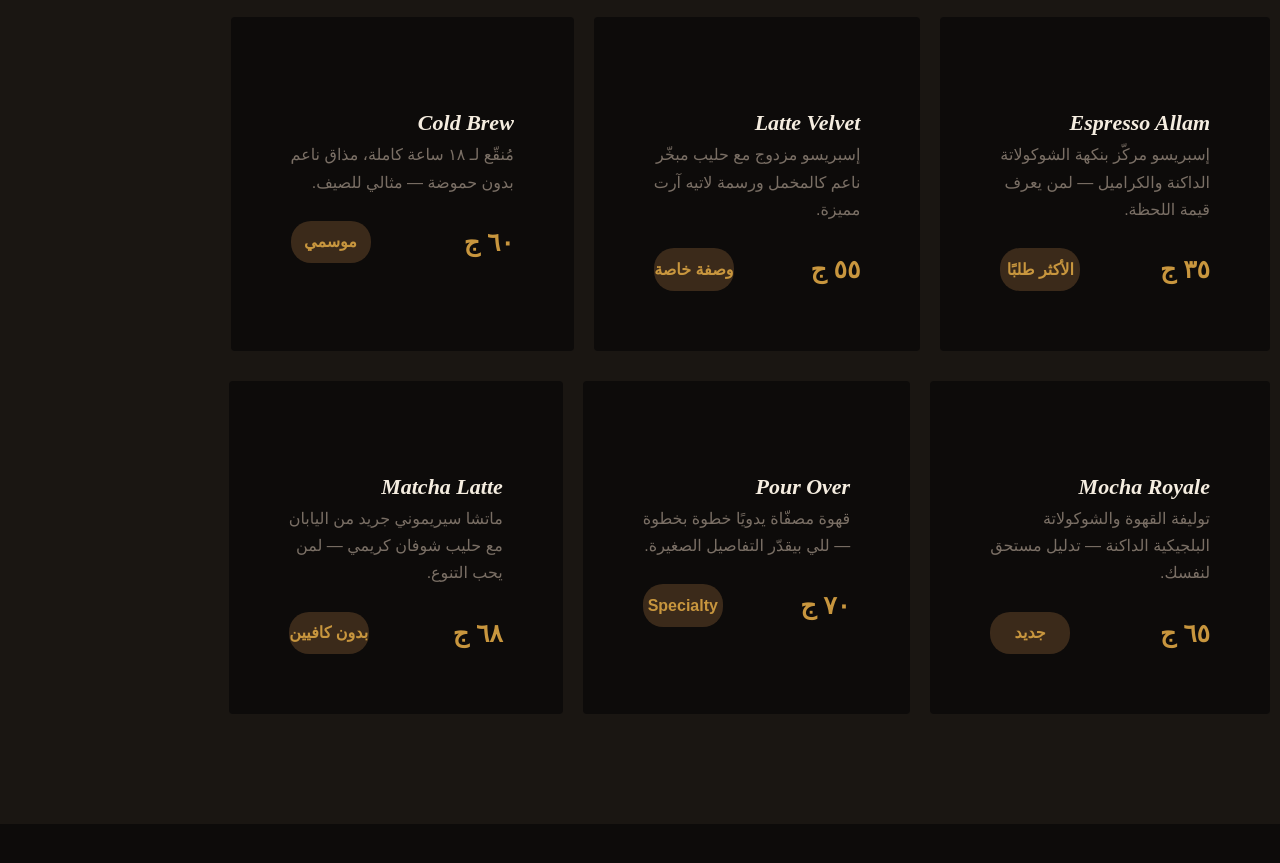
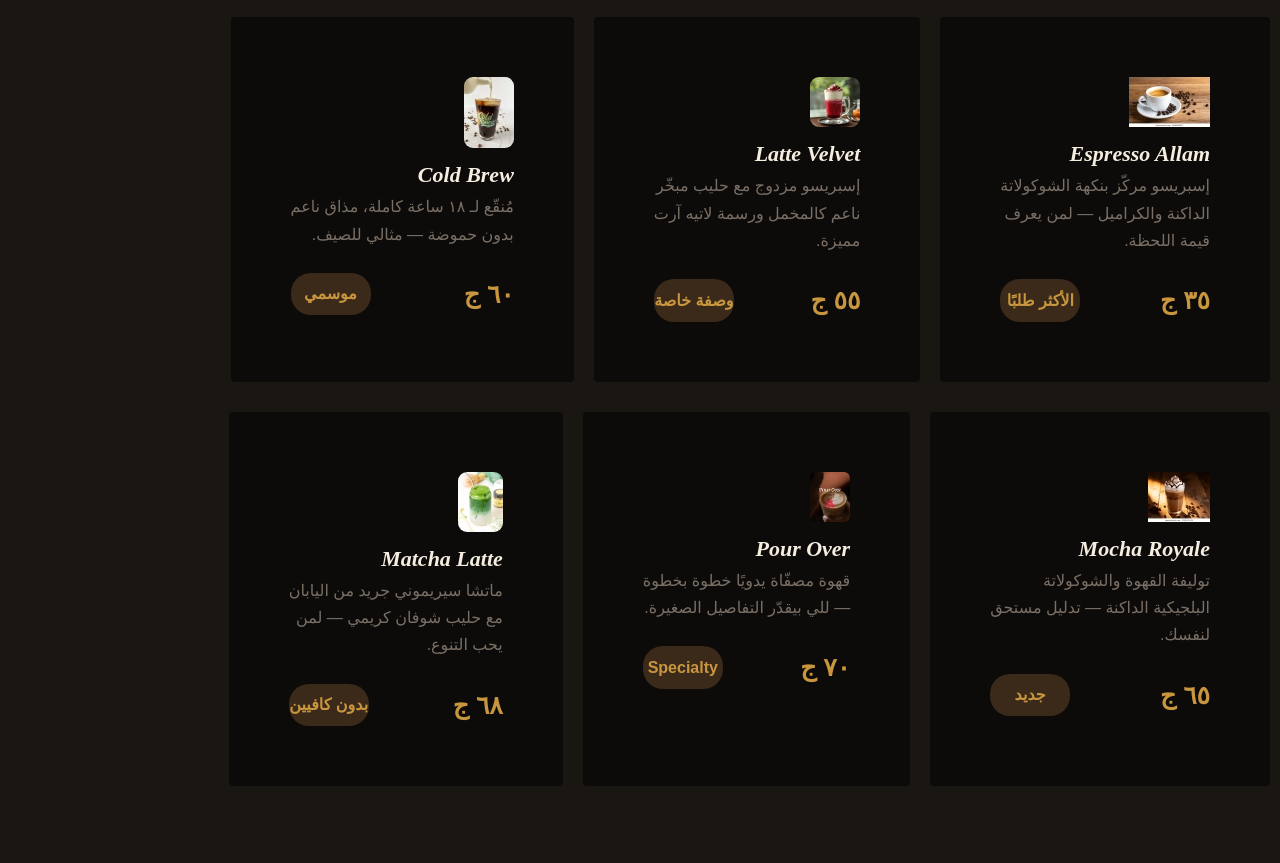
Before and after one commit to AliAllam-star/Coffee1, a plain HTML site: page index.html in a window 1280 px wide. Shown: the part 1939-2802 px from the top of the page. Drawn offline with Linux system fonts and the light colour scheme.

Commit message:
Add files via upload

```diff
--- a/index.html
+++ b/index.html
@@ -75,7 +75,7 @@
         </div>
         <div class="boxes">
             <div class="box">
-                <img src="images/hot-espresso-coffee-served-white-261nw-2698934327.jpg" alt="">
+                <img src="hot-espresso-coffee-served-white-261nw-2698934327.jpg" alt="">
                 <h3>Espresso Allam</h3>
                 <p>إسبريسو مركّز بنكهة الشوكولاتة <br> الداكنة والكراميل — لمن يعرف <br> قيمة اللحظة.</p>
                 <div class="prices">
@@ -84,7 +84,7 @@
                 </div>
             </div>
             <div class="box">
-                <img  class="Espresso" src="images/Sugar-Free_Red_Velvet_fe6e5d4c-6af5-47a1-a7dc-60671c2c498e.jpg" alt="">
+                <img  class="Espresso" src="Sugar-Free_Red_Velvet_fe6e5d4c-6af5-47a1-a7dc-60671c2c498e.jpg" alt="">
                 <h3>Latte Velvet</h3>
                 <p>إسبريسو مزدوج مع حليب مبخّر <br> ناعم كالمخمل ورسمة لاتيه آرت <br> مميزة.</p>
                 <div class="prices">
@@ -93,7 +93,7 @@
                 </div>
             </div>
             <div class="box">
-                <img  class="Espresso" src="images/hom-cold-brew-coffee-with-cream.jpg" alt="">
+                <img  class="Espresso" src="hom-cold-brew-coffee-with-cream.jpg">
                 <h3>Cold Brew</h3>
                 <p>مُنقّع لـ ١٨ ساعة كاملة، مذاق ناعم <br> بدون حموضة — مثالي للصيف.</p>
                 <div class="prices">
@@ -102,7 +102,7 @@
                 </div>
             </div>
             <div class="box">
-                <img src="images/fros-mocha-iced-coffee-chocolate-260nw-2703295129.jpg" alt="">
+                <img src="fros-mocha-iced-coffee-chocolate-260nw-2703295129.jpg" alt="">
                 <h3>Mocha Royale</h3>
                 <p>توليفة القهوة والشوكولاتة <br> البلجيكية الداكنة — تدليل مستحق <br> لنفسك.</p>
                 <div class="prices">
@@ -111,7 +111,7 @@
                 </div>
             </div>
             <div class="box">
-                <img  class="Espresso1" src="images/images.jpg" alt="">
+                <img  class="Espresso1" src="images.jpg" alt="">
                 <h3>Pour Over</h3>
                 <p>قهوة مصفّاة يدويًا خطوة بخطوة <br> — للي بيقدّر التفاصيل الصغيرة.</p>
                 <div class="prices">
@@ -120,7 +120,7 @@
                 </div>
             </div>
             <div class="box">
-                <img  class="Espresso" src="images/Vanilla-Matcha-Latte-SugarYums-2.jpg" alt="">
+                <img  class="Espresso" src="Vanilla-Matcha-Latte-SugarYums-2.jpg" alt="">
                 <h3>Matcha Latte</h3>
                 <p>ماتشا سيريموني جريد من اليابان <br> مع حليب شوفان كريمي — لمن <br> يحب التنوع.</p>
                 <div class="prices">
```
